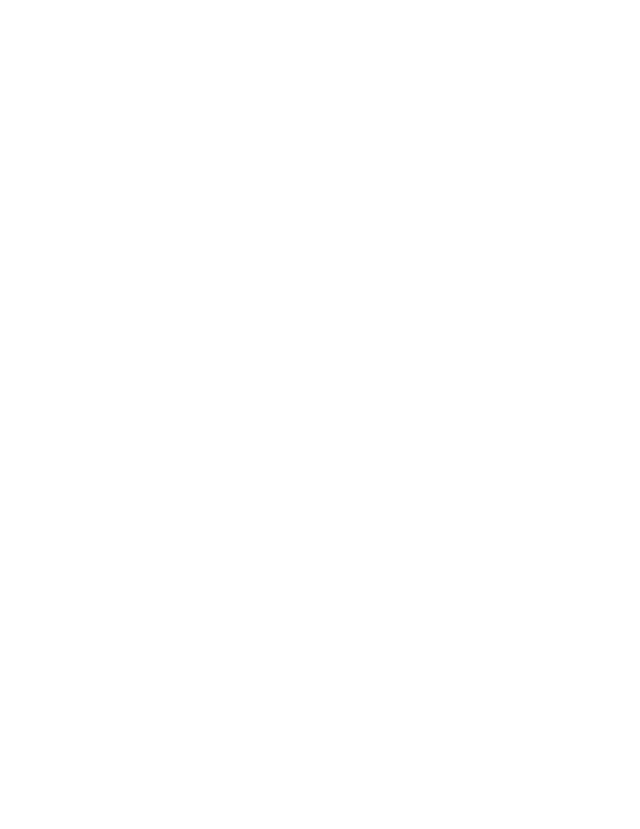
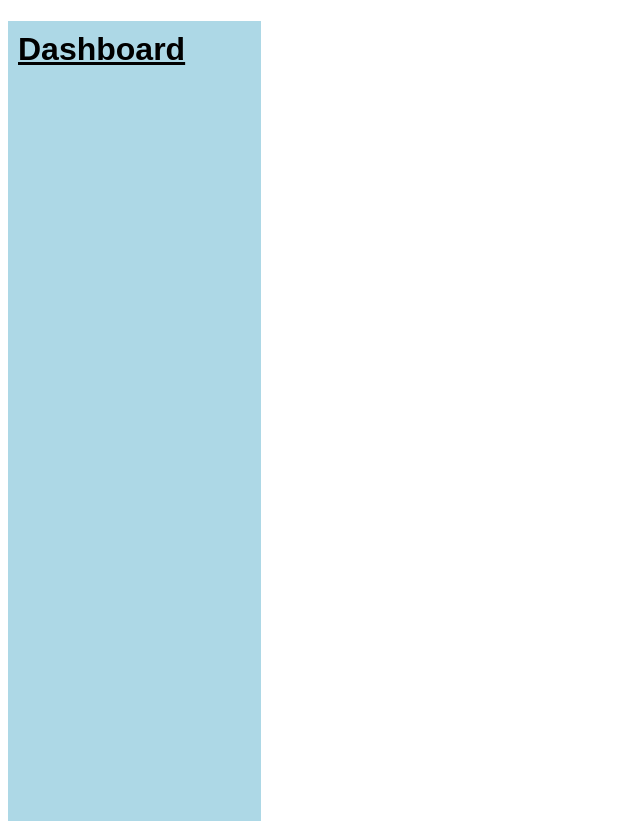
Before and after one commit to tomsmith11/dashboard19-11-24, a plain HTML site: page index.html in a window 1280 px wide. Shown: the whole page, without its empty margins (0-640 px from the left). Before the commit the page ends 800 px from the top, so only its background shows below. Drawn offline with Linux system fonts and the light colour scheme.

Commit message:
Added main dashboard html and main css styles

```diff
--- a/index.html
+++ b/index.html
@@ -4,6 +4,13 @@
     <meta charset="UTF-8" />
     <meta name="viewport" content="width=device-width, initial-scale=1.0" />
     <title>Document</title>
+    <link rel="stylesheet" href="styles.css" />
   </head>
-  <body></body>
+  <body>
+    <div class="main">
+      <div class="dashboard">
+        <h1 class="title">Dashboard</h1>
+      </div>
+    </div>
+  </body>
 </html>
--- a/styles.css
+++ b/styles.css
@@ -0,0 +1,19 @@
+body {
+  font-family: Arial, sans-serif;
+}
+
+.main {
+  width: 100%;
+  height: 100%;
+}
+
+.dashboard {
+  background-color: lightblue;
+  width: 20%;
+  height: 100vh;
+}
+
+.title {
+  padding: 10px 10px 10px 10px;
+  text-decoration: underline;
+}
```
